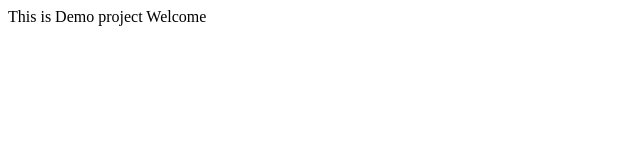
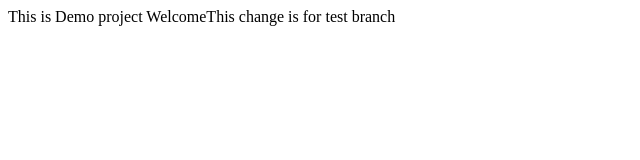
Before and after one commit to anandgargate/demo, a plain HTML site: page index.html in a window 1280 px wide. Shown: the whole page, without its empty margins (0-640 px from the left). Drawn offline with nearby package versions, Linux system fonts and the light colour scheme.

Commit message:
test commit

```diff
--- a/index.html
+++ b/index.html
@@ -4,7 +4,7 @@
 	<title>Demo</title>
 </head>
 <body ng-app="app" ng-controller="AppController">
-	This is Demo project {{message}}
+	This is Demo project {{message}}This change is for test branch
 <script type="text/javascript" src="https://cdnjs.cloudflare.com/ajax/libs/angular.js/1.5.3/angular.min.js"></script>
 <script type="text/javascript" src="app.js"></script>
 </body>
```
